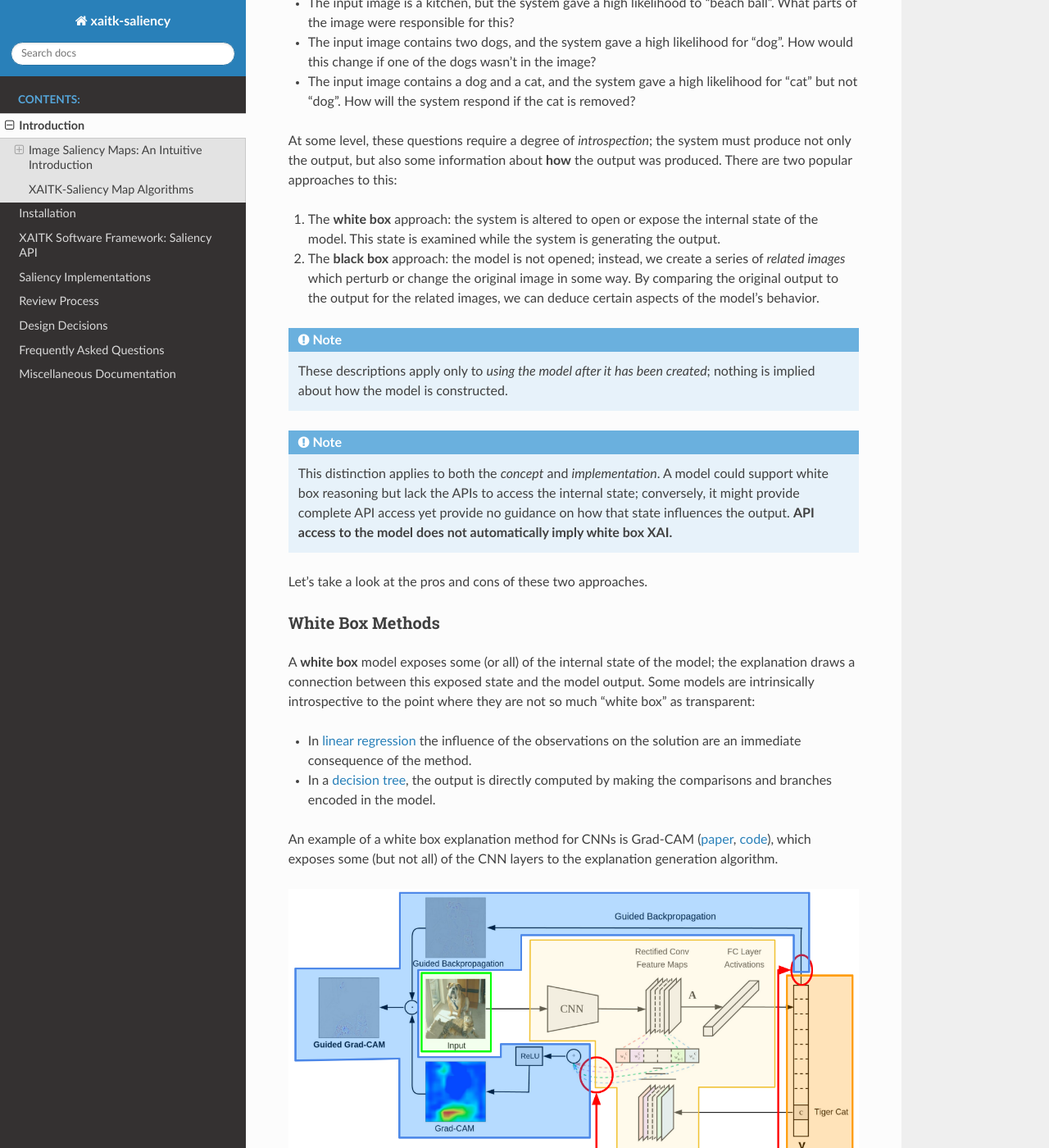
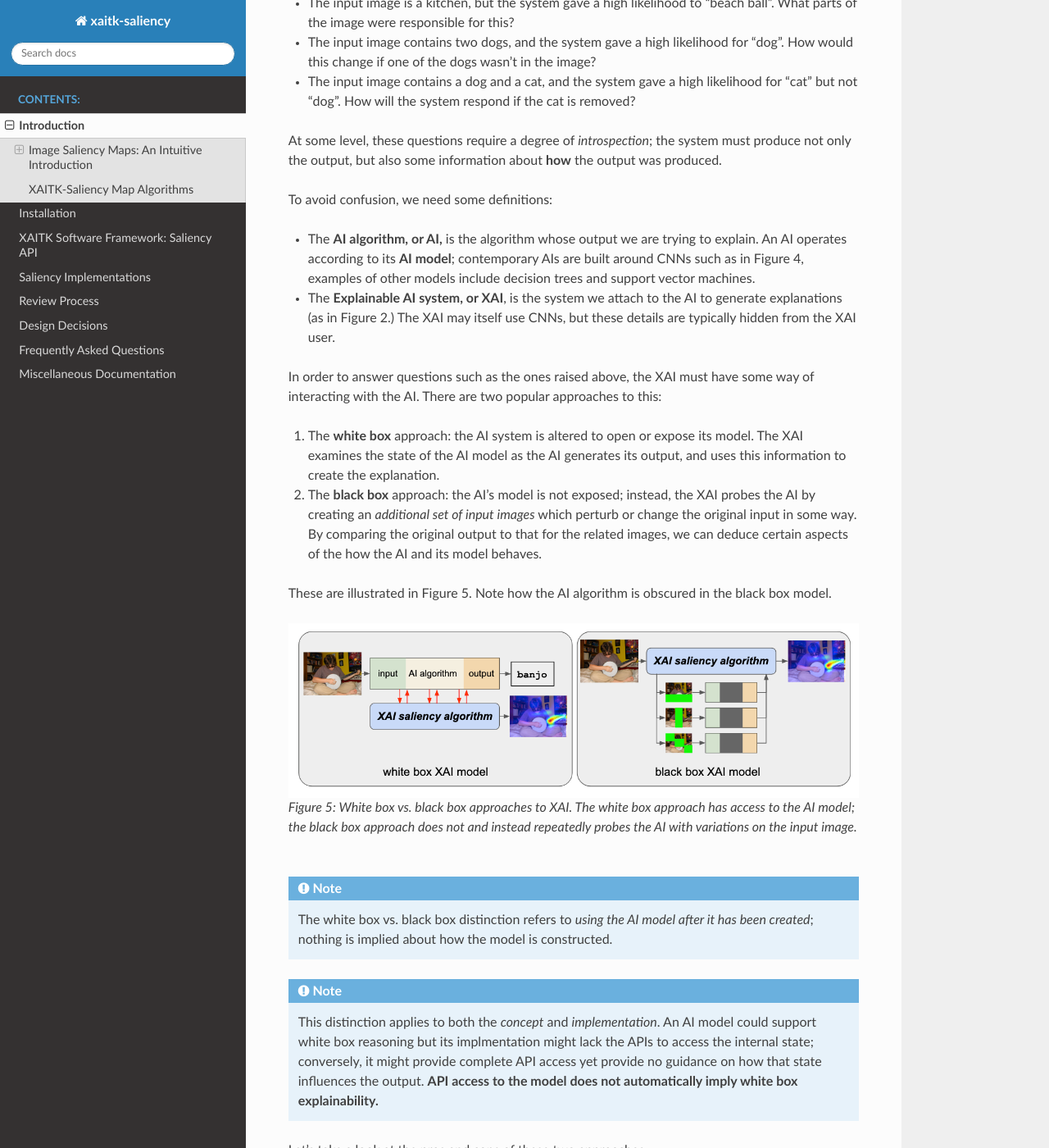
Before and after one commit to XAITK/xaitk-saliency, a Sphinx documentation site: the page built from docs/introduction.rst, in a window 1280 px wide and 1400 px high, scrolled down 2044 px. Shown: the whole window at 82% size. Built offline with Sphinx 7.4.7 and the Read the Docs theme 2.0.0, drawn with Linux system fonts in a browser that asks for light colours; pages that are not in the unit, such as notebooks, are missing from menus; some of the changed text lies outside the part shown.

Commit message:
Incorporate review feedback

```diff
--- a/docs/introduction.rst
+++ b/docs/introduction.rst
@@ -33,18 +33,19 @@ Image Saliency Maps: An Intuitive Introduction
 ----------------------------------------------
 
 Figure 4 shows a deep learning pipeline for recognizing objects in
-images; pixels in the image (in green) are processed by the pipeline (in yellow)
-to produce the output (in orange). Here, the system has been trained
-to recognize 1000 object categories. Its output is a list of 1000 numbers,
-one for each object type; each number is between 0 and 1, representing
-the system's estimate of whether or not that particular object is in
-the image.
+images; pixels in the image (in green) are processed by the pipeline
+(in yellow) to produce the output (in orange). Here, the system has been
+trained to recognize 1000 object categories. Its output is a list of
+1000 numbers, one for each object type; each number is between 0 and
+1, representing the system's estimate of whether or not that
+particular object is in the image.
 
 .. figure:: figures/cnn-tagged-scaled.png
 
    Figure 4: Typical object recognition CNN architecture; the image
-   (green, left) is processed left to right through the CNN (yellow) to produce an
-   output vector (orange, right). Diagram from `Krizhevsky et
+   (green, left) is processed left to right through the CNN (yellow)
+   to produce an output vector (orange, right). Diagram from
+   `Krizhevsky et
    al. <https://proceedings.neurips.cc/paper/4824-imagenet-classification-with-deep-convolutional-neural-networks.pdf>`_
 
 
@@ -69,69 +70,136 @@ subset of the input. Yet it seems reasonable to ask questions such as:
 
 At some level, these questions require a degree of *introspection*;
 the system must produce not only the output, but also some information
-about **how** the output was produced. There are two popular
+about **how** the output was produced.
+
+To avoid confusion, we need some definitions:
+
+* The **AI algorithm, or AI,** is the algorithm whose output we are trying to
+  explain. An AI operates according to its **AI model**; contemporary
+  AIs are built around CNNs such as in Figure 4, examples of other models
+  include decision trees and support vector machines.
+
+* The **Explainable AI system, or XAI**, is the system we attach to
+  the AI to generate explanations (as in Figure 2.) The XAI may itself
+  use CNNs, but these details are typically hidden from the XAI user.
+
+In order to answer questions such as the ones raised above, the XAI
+must have some way of interacting with the AI. There are two popular
 approaches to this:
 
-1) The **white box** approach: the system is altered to open or expose
-   the internal state of the model. This state is examined while the
-   system is generating the output.
+1) The **white box** approach: the AI system is altered to open or
+   expose its model. The XAI examines the state of the AI model as the
+   AI generates its output, and uses this information to create the explanation.
 
-2) The **black box** approach: the model is not opened; instead, we
-   create a series of *related images* which perturb or change the
-   original image in some way. By comparing the original output to the
-   output for the related images, we can deduce certain aspects of the
-   model's behavior.
+2) The **black box** approach: the AI's model is not exposed; instead,
+   the XAI probes the AI by creating an *additional set of input
+   images* which perturb or change the original input in some way. By
+   comparing the original output to that for the related images,
+   we can deduce certain aspects of the how the AI and its model behaves.
 
+These are illustrated in Figure 5. Note how the AI algorithm is
+obscured in the black box model.
 
-.. note:: These descriptions apply only to *using the model after it has been created*; nothing is implied about how the model is constructed.
+.. figure:: figures/white-box-vs-black-box.png
 
-.. note:: This distinction applies to both the *concept* and *implementation*. A model could support white box reasoning but lack the APIs to access the internal state; conversely, it might provide complete API access yet provide no guidance on how that state influences the output. **API access to the model does not automatically imply white box XAI.**
+   Figure 5: White box vs. black box approaches to XAI. The white box
+   approach has access to the AI model; the black box approach does
+   not and instead repeatedly probes the AI with variations on the
+   input image.
+
+.. note:: The white box vs. black box distinction refers to *using the
+          AI model after it has been created*; nothing is implied
+          about how the model is constructed.
+
+.. note:: This distinction applies to both the *concept* and
+          *implementation*. An AI model could support white box
+          reasoning but its implmentation might lack the APIs to
+          access the internal state; conversely, it might provide
+          complete API access yet provide no guidance on how that
+          state influences the output. **API access to the model does
+          not automatically imply white box explainability.**
 
 Let's take a look at the pros and cons of these two approaches.
 
 White Box Methods
 ^^^^^^^^^^^^^^^^^
 
-A **white box** model exposes some (or all) of the internal state of
-the model; the explanation draws a connection between this exposed
-state and the model output. Some models are intrinsically introspective to the point where they are not so much "white box" as transparent:
+The **white box** approach to XAI (Figure 5, left) exposes some (or all) of the
+internal state of the AI model; the explanation draws a connection
+between this exposed state and the AI's output. Some AI methods are
+intrinsically introspective to the point where they are not so much
+"white box" as transparent:
 
 * In `linear regression
-  <https://en.wikipedia.org/wiki/Linear_regression>`_ the influence of
-  the observations on the solution are an immediate consequence of the
+  <https://en.wikipedia.org/wiki/Linear_regression>`_, the influence of
+  the observations on the solution is an immediate consequence of the
   method.
 
 * In a `decision tree <https://en.wikipedia.org/wiki/Decision_tree>`_,
   the output is directly computed by making the comparisons and
-  branches encoded in the model.
+  branches encoded in the AI's model.
 
 An example of a white box explanation method for CNNs is Grad-CAM (`paper <https://arxiv.org/abs/1610.02391>`_, `code <https://github.com/ramprs/grad-cam/>`_), which exposes some (but not all) of the CNN layers to the explanation generation algorithm.
 
 .. figure:: figures/intro-grad-cam-annotated.png
 
-   Figure 5: Grad-CAM architecture. Functional regions annotated to align with Figure 4: input in green, CNN architecture in yellow, output in orange. The explanation functionality is in blue; the APIs granting access to the model are in red. Figure from the `Grad-CAM code repo. <https://github.com/ramprs/grad-cam/>`_
+   Figure 6: Grad-CAM architecture. Functional regions annotated to
+   align with Figure 4: input in green, CNN architecture in yellow,
+   output in orange. The explanation functionality is in blue; the
+   APIs granting access to the model are circled in red. Figure from
+   the `Grad-CAM code repo. <https://github.com/ramprs/grad-cam/>`_
 
-In Grad-CAM, first the model computes its output per the typical processing flow: input (green), through the CNN (yellow), to the output (orange.) The explanation is created via an additional processing step which uses the output and feature maps from within the CNN (red circles) to measure and visualize the activation of those regions associated with the output (blue).
+In Grad-CAM, first the model computes its output per the typical
+processing flow: input (green), through the CNN (yellow), to the
+output (orange.) The explanation is created via an additional
+processing step that uses the output and feature maps from within the
+CNN (made available to the XAI through the red circles) to measure and
+visualize the activation of those regions associated with the output
+(orange).
 
 Two aspects typical of white box methods are demonstrated here:
 
-* **The explanation could not have been created from the output alone**. In order to operate, the explanation algorithm (blue) required access to both the output *and* the CNN internals.
-* **The algorithm implementation is tightly coupled to the CNN architecture exposed by the API**. Although the *method* may be general, any particular *implementation* will require the CNN architecture to conform to the specifics of the API.
+* **The explanation could not have been created from the output
+  alone**. In order to operate, the explanation algorithm (blue)
+  required access to both the output *and* the CNN internal state.
+
+* **The XAI implementation is tightly coupled to the AI's CNN model
+  architecture exposed by the API**. Although the *method* may be
+  general, any particular *implementation* will expect the AI's CNN
+  architecture to conform to the specifics of the API.
 
 In general, pros and cons of white box approaches are:
 
 Pros
 """"
 
-* A white box model can choose to **leverage its tight coupling to the model** to maximize the information available, at the sacrifice of generalization to other models.
-* A white box model **accesses the actual computation which generated the output**. The explanation is derived directly from what the model computed about the input, in contrast to black box models which can only indirectly compare the output to output from slightly different inputs.
+* A white box XAI can choose to **leverage its tight coupling to the
+  model** to maximize the information available, at the sacrifice of
+  generalization to other AI models.
+
+* A white box XAI **accesses the actual AI computation which generated
+  the output**. The explanation is derived directly from what the
+  AI model computed about the input, in contrast to black box XAIs
+  which can only indirectly compare the output to output from slightly
+  different inputs.
 
 Cons
 """"
 
-* The flip side of tighter integration to a specific model or class of models is **loss of generality**. An explanation technique that works for one model can be difficult to port to other models. Lack of generality can also make it harder to evaluate explanation algorithms across models.
-* It may be necessary to **modify the model implementation** to gain access to the internal state. Depending on the environment in which the model was developed and delivered, this problem may be trivial or insurmountable.
-* Similarly, the white box algorithm may **require updating as the model evolves**. Tight coupling introduces a dependency which must be managed, possibly increasing development costs.
+* The flip side of tighter XAI integration to a specific AI model or
+  class of models is **loss of generality**. An explanation technique
+  that works for one model can be difficult to port to other
+  AI models. Lack of generality can also make it harder to evaluate
+  explanation algorithms across AI models.
+
+* It may be necessary to **modify the AI model implementation** to gain
+  access to the internal state. Depending on the environment in which
+  the AI was developed and delivered, this problem may be trivial
+  or insurmountable.
+
+* Similarly, the white box XAI may **require updating as the
+  AI model evolves**. Tight coupling introduces a dependency which must
+  be managed, possibly increasing development costs.
 
 Black Box Methods
 ^^^^^^^^^^^^^^^^^
```
